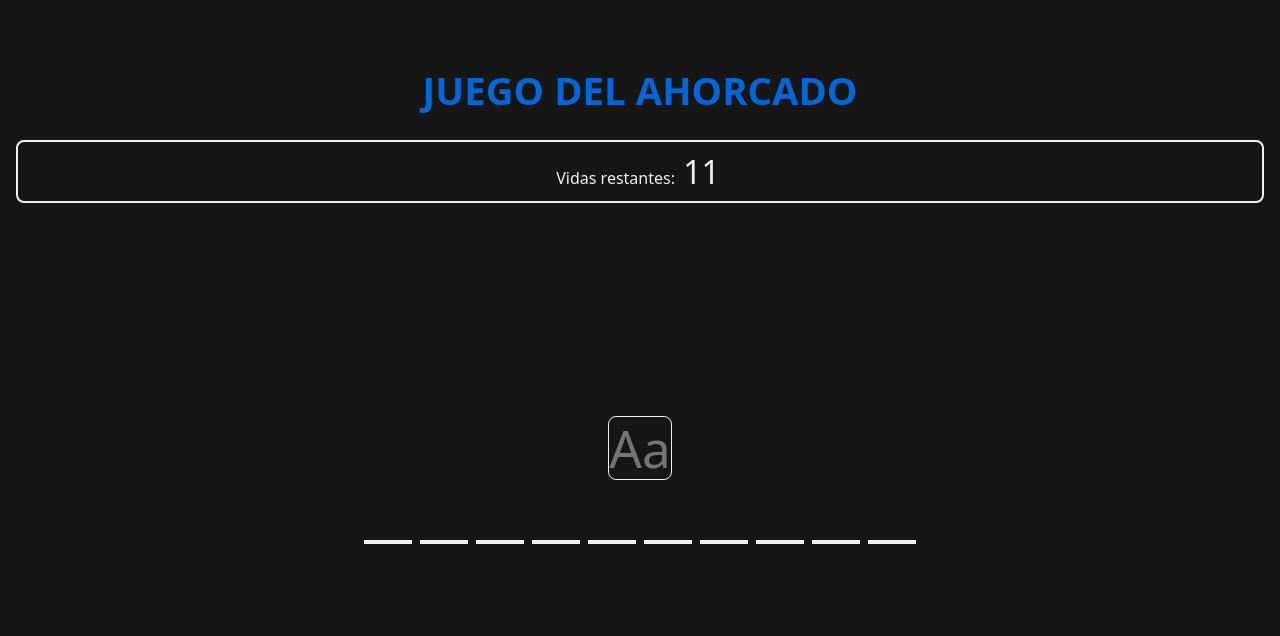
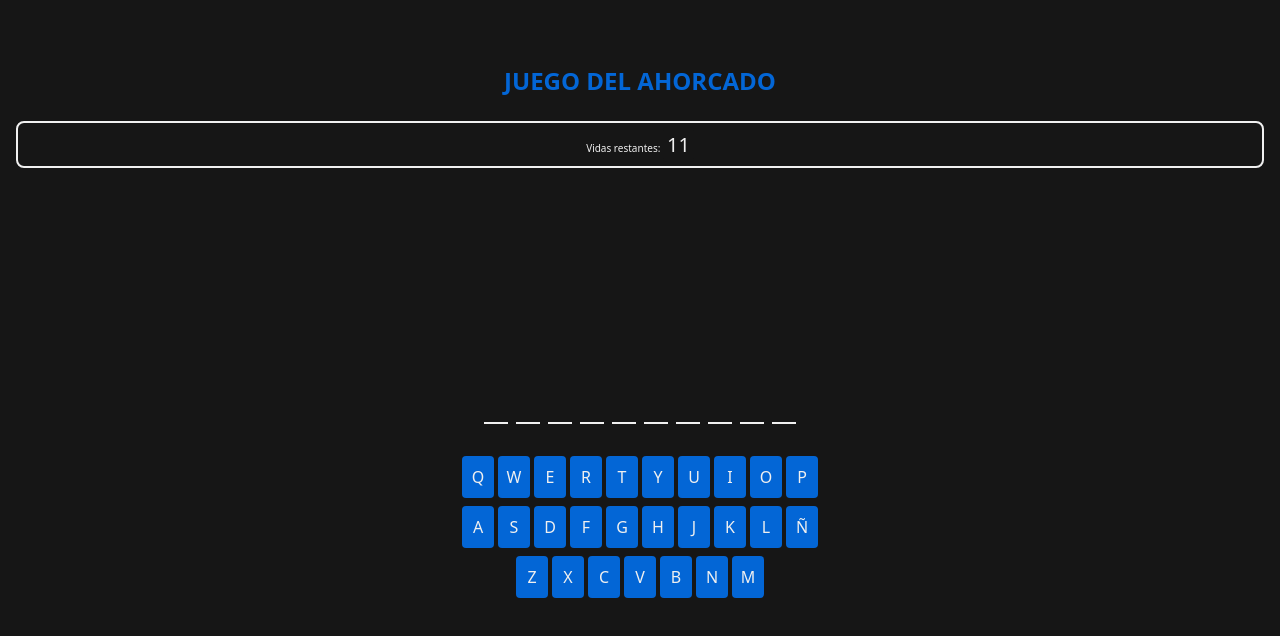
Before and after one commit to thomasjodt/hangman, a website built with Vite: page index.html in a window 1280 px wide. Built offline with nearby package versions, Linux system fonts and the light colour scheme.

Commit message:
FEAT: Add Keyboard

```diff
--- a/src/main.css
+++ b/src/main.css
@@ -15,7 +15,7 @@
 }
 
 html {
-  font-family: 62.5%;
+  font-size: 62.5%;
   scroll-behavior: smooth;
 }
 
@@ -107,13 +107,14 @@ input:read-only::placeholder {
 }
 
 .wordSpace {
-  height: 48px;
-  min-width: 48px;
-  border-bottom: 4px solid var(--text-color);
+  max-height: 48px;
+  min-width: 24px;
+  /* padding-inline: 8px; */
+  border-bottom: 2px solid var(--text-color);
   display: flex;
   justify-content: center;
   align-items: center;
-  font-size: 2.4rem;
+  font-size: 1.6rem;
   color: transparent;
   text-transform: uppercase;
   user-select: none;
@@ -156,3 +157,52 @@ input:read-only::placeholder {
 .message button.loose:hover {
   background-color: var(--loose-reset-color-hover);
 }
+
+#keyboard {
+  display: flex;
+  flex-direction: column;
+  justify-content: center;
+  align-items: center;
+  gap: 8px;
+  margin-block: 32px;
+}
+
+.layer {
+  display: flex;
+  justify-content: center;
+  align-items: center;
+  gap: 4px;
+}
+
+.key {
+  width: 32px;
+  height: 42px;
+  background-color: var(--second-color);
+  color: var(--text-color);
+  text-align: center;
+  border-radius: 4px;
+  text-transform: uppercase;
+  font-size: 1.6rem;
+  transition: all 50ms ease;
+}
+
+.key:active {
+  background-color: var(--text-color);
+  color: var(--second-color);
+}
+.key:disabled {
+  background-color: var(--primary-color);
+  color: var(--primary-color);
+}
+
+@media (hover: hover) {
+  .key:hover {
+    background-color: var(--text-color);
+    color: var(--second-color);
+  }
+
+  .key:disabled {
+    background-color: var(--primary-color);
+    color: var(--primary-color);
+  }
+}
--- a/src/main.js
+++ b/src/main.js
@@ -1,10 +1,8 @@
 import './main.css'
-import { $ } from './modules/utils'
 import { getWord } from './modules/gameLogic'
-import { addListenerToInput, addWordSpaces, loadInitialPaint } from './modules/paintLayout'
+import { addKeyboardListener, addWordSpaces, loadInitialPaint } from './modules/paintLayout'
 
 loadInitialPaint()
-addListenerToInput()
+addKeyboardListener()
 getWord()
 addWordSpaces()
-$('.inputValidator').focus()
--- a/src/modules/gameLogic.js
+++ b/src/modules/gameLogic.js
@@ -1,5 +1,5 @@
 import { data } from './data'
-import { addListenerToInput, addWordSpaces, loadInitialPaint } from './paintLayout'
+import { addWordSpaces, loadInitialPaint } from './paintLayout'
 import { $, generateRandomNumber, removeAccents } from './utils'
 
 export let lives = 11
@@ -26,7 +26,6 @@ const resetGame = () => {
   palabra = []
   usedLetters = []
   loadInitialPaint()
-  addListenerToInput()
   $word.innerHTML = ''
   getWord()
   addWordSpaces()
--- /dev/null
+++ b/src/modules/keyboard.js
@@ -0,0 +1,18 @@
+const letters = [
+  [...'qwertyuiop'],
+  [...'asdfghjklñ'],
+  [...'zxcvbnm']
+]
+
+const addButtons = (letters) => {
+  const button = letters.map(e => `<button class='key'>${e}</button>`).join('')
+  return button
+}
+
+export const keyboard = () => `
+  <div id='keyboard'>
+    <div class='top layer'>${addButtons(letters[0])}</div>
+    <div class='middle layer'>${addButtons(letters[1])}</div>
+    <div class='bottom layer'>${addButtons(letters[2])}</div>
+  </div>
+`
--- a/src/modules/paintLayout.js
+++ b/src/modules/paintLayout.js
@@ -1,4 +1,5 @@
-import { lives, palabra, usedLetters, validateLetter } from './gameLogic'
+import { lives, palabra } from './gameLogic'
+import { keyboard } from './keyboard'
 import { $ } from './utils'
 
 export const loadInitialPaint = () => {
@@ -12,34 +13,13 @@ export const loadInitialPaint = () => {
         </div>
       </section>
       <section id='bottom-section'>
-        <form id='form'>
-          <input class='inputValidator' maxlength='1' placeholder='Aa' />
-        </form>
         <div id='word'></div>
+        ${keyboard()}
         <div class='message'></div>
       </section>
     </div>
   `
   document.body.innerHTML = template
-}
-
-export const addListenerToInput = () => {
-  const $form = $('#form')
-  $form.onsubmit = (e) => {
-    e.preventDefault()
-
-    const input = e.target.children[0].value
-    validateLetter(input, palabra)
-    if (!usedLetters.includes(input)) {
-      usedLetters.push(input)
-    } else if (lives > 1 && palabra.includes(input)) {
-      $('.message').innerHTML = '<p>Ya has usado esa letra, prueba con otra.</p>'
-    }
-
-    e.target.children[0].onchange = () => { $('.message').innerHTML = null }
-    e.target.reset()
-    e.target.children[0].focus()
-  }
 }
 
 const addWordField = (letter, index) => {
@@ -56,3 +36,11 @@ export const addWordSpaces = () => {
     $word.append(addWordField(e, index))
   })
 }
+
+export const addKeyboardListener = () => {
+  const $keyboard = $('#keyboard')
+  $keyboard.onclick = (e) => {
+    if (e.target.innerHTML.length !== 1) return
+    console.log(e.target.innerHTML)
+  }
+}
```
